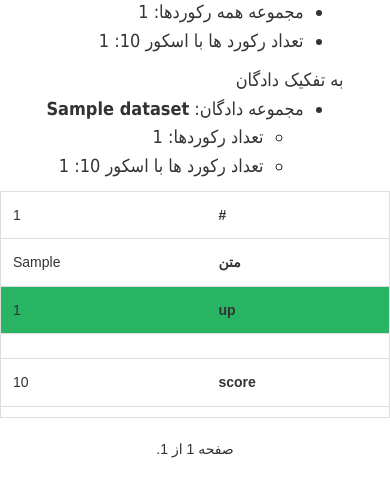
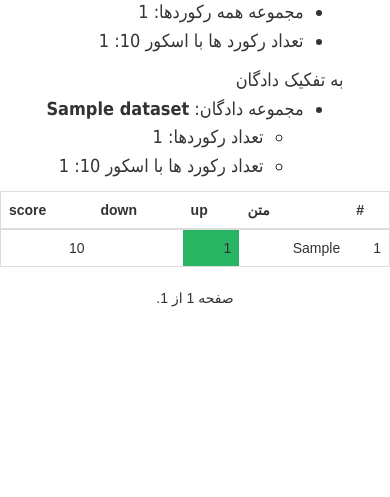
Before and after one commit to dhpour/annotitan, a Django app: page /asrann/report/ in a window 390 px wide. Shown: the part 179-676 px from the top of the page. Run offline with Django 5.2, Linux system fonts and the light colour scheme; a user stored in the database is signed in; tables that the repository leaves empty hold one stand-in row (values such as "Sample post"); parts of the project's set-up code (start-up, migrations or seed data) failed here and were passed over.

Commit message:
style: responsive tables

```diff
--- a/asrann/templates/asrann/records.html
+++ b/asrann/templates/asrann/records.html
@@ -15,7 +15,7 @@
 </div>
 
 <div class="table-responsive">
-  <table class="responsive-table">
+  <table class="table">
     <thead>
       <tr>
         <th style="text-align: right;">#</th>
--- a/asrann/templates/asrann/report.html
+++ b/asrann/templates/asrann/report.html
@@ -43,7 +43,7 @@
   </div>
   {% if user.is_staff %}
   <div class="table-responsive">
-    <table class="responsive-table">
+    <table class="table">
       <thead>
         <tr>
           <th>#</th>
```
